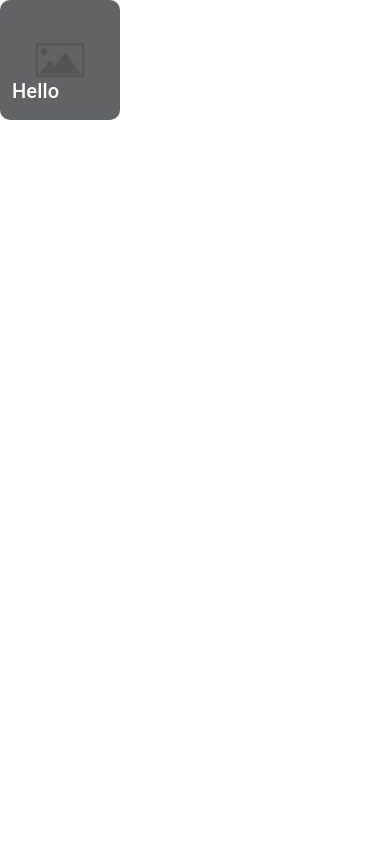
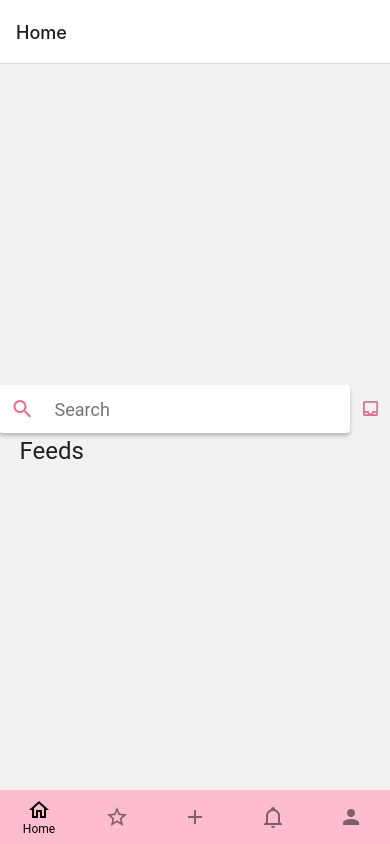
Before and after one commit to b4ssey/Socialie, a React Native app: screen /Notification in a window 390 px wide. Built offline with nearby package versions, Linux system fonts and the light colour scheme.

Commit message:
implemented drawer layiout, not yet implemented

```diff
--- a/App.js
+++ b/App.js
@@ -11,11 +11,12 @@ import PostDetail from "./src/screens/main/PostDetail";
 import CommentList from "./src/components/list/CommentList";
 import Profile from "./src/screens/main/Profile";
 import TagList from "./src/components/list/TagList";
+import Overview from "./src/components/navigation/Overview";
 
 export default function App() {
   return (
     <PaperProvider>
-      <TagList />
+      <Overview />
     </PaperProvider>
   );
 }
--- a/package.json
+++ b/package.json
@@ -8,15 +8,19 @@
     "eject": "expo eject"
   },
   "dependencies": {
+    "@react-navigation/native": "^6.0.4",
+    "@react-navigation/native-stack": "^6.2.2",
     "expo": "~42.0.1",
     "expo-status-bar": "~1.0.4",
     "react": "16.13.1",
     "react-dom": "16.13.1",
     "react-native": "https://github.com/expo/react-native/archive/sdk-42.0.0.tar.gz",
     "react-native-confirmation-code-field": "^7.1.0",
-    "react-native-gesture-handler": "~1.10.2",
+    "react-native-gesture-handler": "^1.10.3",
     "react-native-gifted-chat": "^0.16.3",
     "react-native-paper": "^4.9.2",
+    "react-native-safe-area-context": "3.2.0",
+    "react-native-screens": "~3.4.0",
     "react-native-svg": "12.1.1",
     "react-native-vector-icons": "^8.1.0",
     "react-native-web": "~0.13.12"
--- /dev/null
+++ b/src/components/navigation/Overview.js
@@ -0,0 +1,97 @@
+import React, { useState } from "react";
+import { View, StyleSheet } from "react-native";
+import { Text, BottomNavigation } from "react-native-paper";
+import { NavigationContainer } from "@react-navigation/native";
+
+import { createNativeStackNavigator } from "@react-navigation/native-stack";
+import Home from "../../screens/main/Home";
+import Discover from "../../screens/main/Discover";
+import Notification from "../../screens/main/Notification";
+import Profile from "../../screens/main/Profile";
+
+const Stack = createNativeStackNavigator();
+
+const HomeRoute = () => {
+  return (
+    <NavigationContainer>
+      <Stack.Navigator initialRouteName="Home">
+        <Stack.Screen name="Home" component={Home} />
+      </Stack.Navigator>
+    </NavigationContainer>
+  );
+};
+
+const DiscoverRoute = () => {
+  return (
+    <NavigationContainer>
+      <Stack.Navigator initialRouteName="Discover">
+        <Stack.Screen name="Discover" component={Discover} />
+      </Stack.Navigator>
+    </NavigationContainer>
+  );
+};
+
+const PostRoute = () => <Text>Post things here</Text>;
+
+const NotificationRoute = () => {
+  return (
+    <NavigationContainer>
+      <Stack.Navigator initialRouteName="Discover">
+        <Stack.Screen name="Notification" component={Notification} />
+      </Stack.Navigator>
+    </NavigationContainer>
+  );
+};
+
+const AccountRoute = () => {
+  return (
+    <NavigationContainer>
+      <Stack.Navigator initialRouteName="Profile">
+        <Stack.Screen name="Profile" component={Profile} />
+      </Stack.Navigator>
+    </NavigationContainer>
+  );
+};
+
+function Overview(props) {
+  const [index, setIndex] = useState(0);
+  const [routes] = useState([
+    { key: "home", title: "Home", icon: "home-outline", color: "#FDBDCE" },
+    {
+      key: "discover",
+      title: "Discover",
+      icon: "star-outline",
+      color: "#F98CA9",
+    },
+    { key: "post", title: "Post", icon: "plus", color: "#F4648B" },
+    {
+      key: "notifications",
+      title: "Notifications",
+      icon: "bell-outline",
+      color: "#EF4271",
+    },
+    { key: "account", title: "Account", icon: "account", color: "#E82055" },
+  ]);
+
+  const renderScene = BottomNavigation.SceneMap({
+    home: HomeRoute,
+    discover: DiscoverRoute,
+    post: PostRoute,
+    notifications: NotificationRoute,
+    account: AccountRoute,
+  });
+  return (
+    <BottomNavigation
+      barStyle={{ backgroundColor: "#ffffff" }}
+      navigationState={{ index, routes }}
+      onIndexChange={setIndex}
+      renderScene={renderScene}
+    />
+  );
+}
+
+const styles = StyleSheet.create({
+  container: {},
+});
+
+export default Overview;
--- /dev/null
+++ b/src/screens/main/Notification.js
@@ -0,0 +1,17 @@
+import React from "react";
+import { View, StyleSheet } from "react-native";
+import { Headline } from "react-native-paper";
+
+function Notification(props) {
+  return (
+    <View style={styles.container}>
+      <Headline>Discover</Headline>
+    </View>
+  );
+}
+
+const styles = StyleSheet.create({
+  container: {},
+});
+
+export default Notification;
```
Also changed, not shown: src/components/appbar/CustomNavigationBar.js (added, +13 -0 lines), src/screens/main/Settings.js (added, +63 -0 lines), 1 other file (tests, documents, lock files or other folders).
